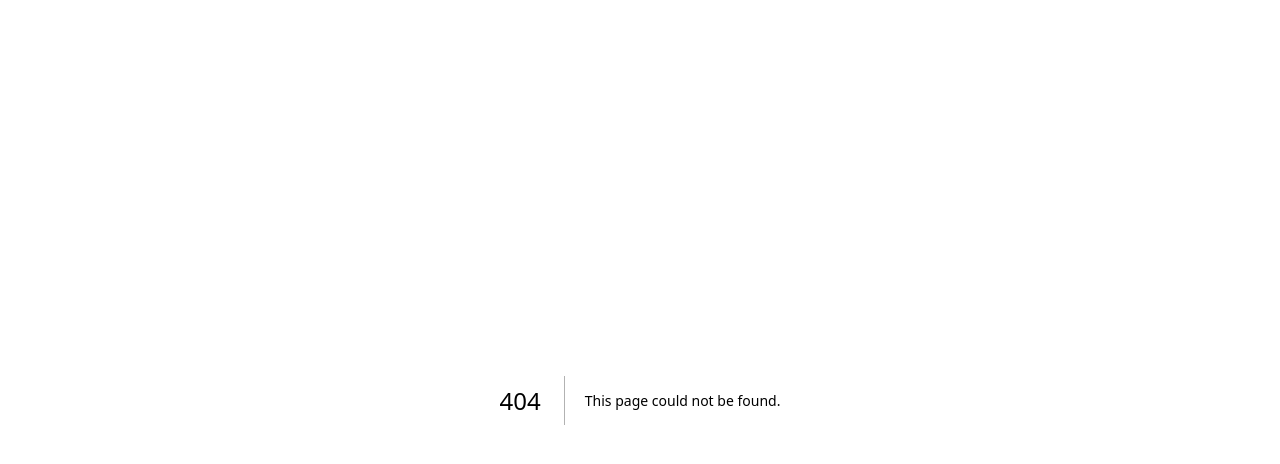
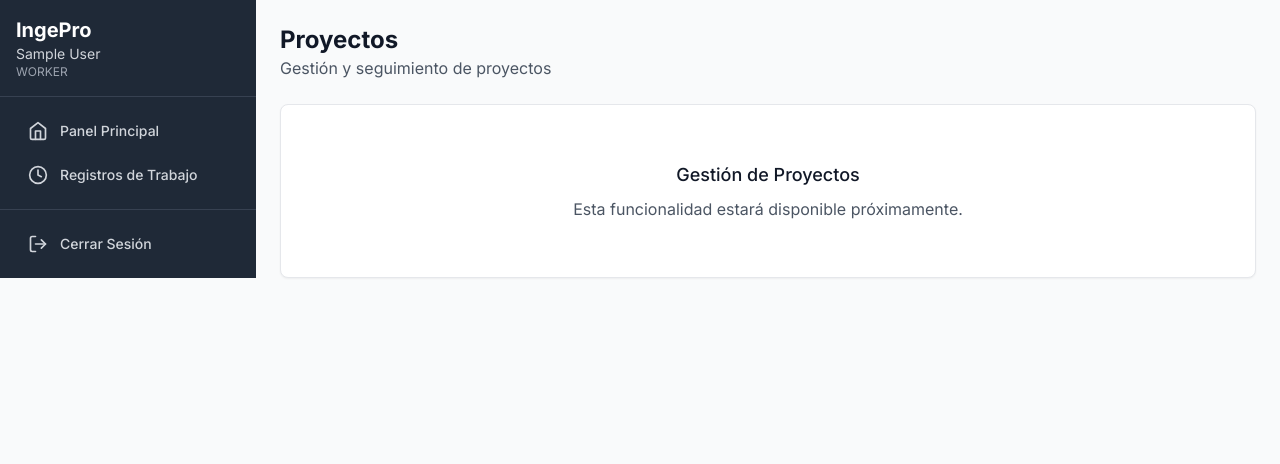
Before and after one commit to innovationwizard/IngePro, a Next.js app: page /dashboard/projects in a window 1280 px wide. Before the commit this address had no page. Shown: the top 464 px of the page. Built offline with nearby package versions, Linux system fonts and the light colour scheme; no server answers; sample sign-in values are in the browser's storage.

Commit message:
SuperUser dashboard routes.

```diff
--- a/src/app/dashboard/layout.tsx
+++ b/src/app/dashboard/layout.tsx
@@ -14,11 +14,14 @@ export default function DashboardLayout({
   const router = useRouter()
 
   useEffect(() => {
+    // Only redirect if we're sure the user is not authenticated
     if (status === 'unauthenticated') {
+      console.log('User not authenticated, redirecting to login')
       router.push('/auth/login')
     }
   }, [status, router])
 
+  // Show loading while checking authentication
   if (status === 'loading') {
     return (
       <div className="min-h-screen flex items-center justify-center">
@@ -27,8 +30,22 @@ export default function DashboardLayout({
     )
   }
 
+  // Don't render anything if not authenticated (will redirect)
+  if (status === 'unauthenticated') {
+    return null
+  }
+
+  // Don't render if no session (shouldn't happen but safety check)
   if (!session) {
-    return null
+    return (
+      <div className="min-h-screen flex items-center justify-center">
+        <div className="text-center">
+          <h2 className="text-xl font-semibold text-gray-900 mb-2">
+            Verificando sesión...
+          </h2>
+        </div>
+      </div>
+    )
   }
 
   return (
--- /dev/null
+++ b/src/app/dashboard/projects/page.tsx
@@ -0,0 +1,35 @@
+'use client'
+
+import { useSession } from 'next-auth/react'
+import { useRouter } from 'next/navigation'
+
+export default function ProjectsPage() {
+  const { data: session } = useSession()
+  const router = useRouter()
+
+  // Check if user is authenticated
+  if (!session) {
+    router.push('/auth/login')
+    return null
+  }
+
+  return (
+    <div className="space-y-6">
+      <div>
+        <h1 className="text-2xl font-bold text-gray-900">Proyectos</h1>
+        <p className="text-gray-600">Gestión y seguimiento de proyectos</p>
+      </div>
+
+      <div className="bg-white rounded-lg shadow-sm border p-6">
+        <div className="text-center py-8">
+          <h3 className="text-lg font-medium text-gray-900 mb-2">
+            Gestión de Proyectos
+          </h3>
+          <p className="text-gray-600">
+            Esta funcionalidad estará disponible próximamente.
+          </p>
+        </div>
+      </div>
+    </div>
+  )
+}
--- /dev/null
+++ b/src/app/dashboard/work-logs/page.tsx
@@ -0,0 +1,35 @@
+'use client'
+
+import { useSession } from 'next-auth/react'
+import { useRouter } from 'next/navigation'
+
+export default function WorkLogsPage() {
+  const { data: session } = useSession()
+  const router = useRouter()
+
+  // Check if user is authenticated
+  if (!session) {
+    router.push('/auth/login')
+    return null
+  }
+
+  return (
+    <div className="space-y-6">
+      <div>
+        <h1 className="text-2xl font-bold text-gray-900">Registros de Trabajo</h1>
+        <p className="text-gray-600">Historial de registros de tiempo y actividad</p>
+      </div>
+
+      <div className="bg-white rounded-lg shadow-sm border p-6">
+        <div className="text-center py-8">
+          <h3 className="text-lg font-medium text-gray-900 mb-2">
+            Registros de Trabajo
+          </h3>
+          <p className="text-gray-600">
+            Esta funcionalidad estará disponible próximamente.
+          </p>
+        </div>
+      </div>
+    </div>
+  )
+}
```
